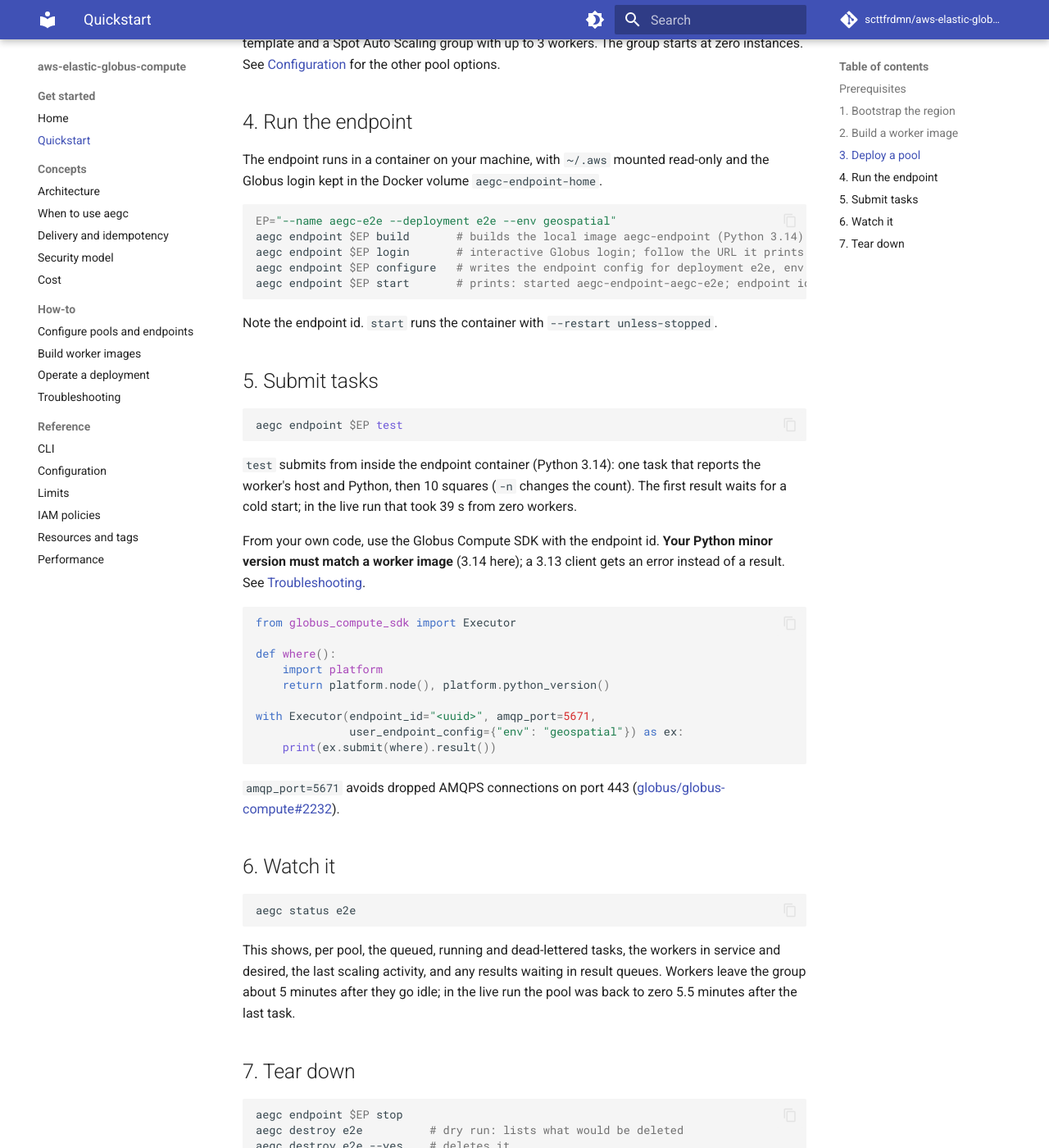
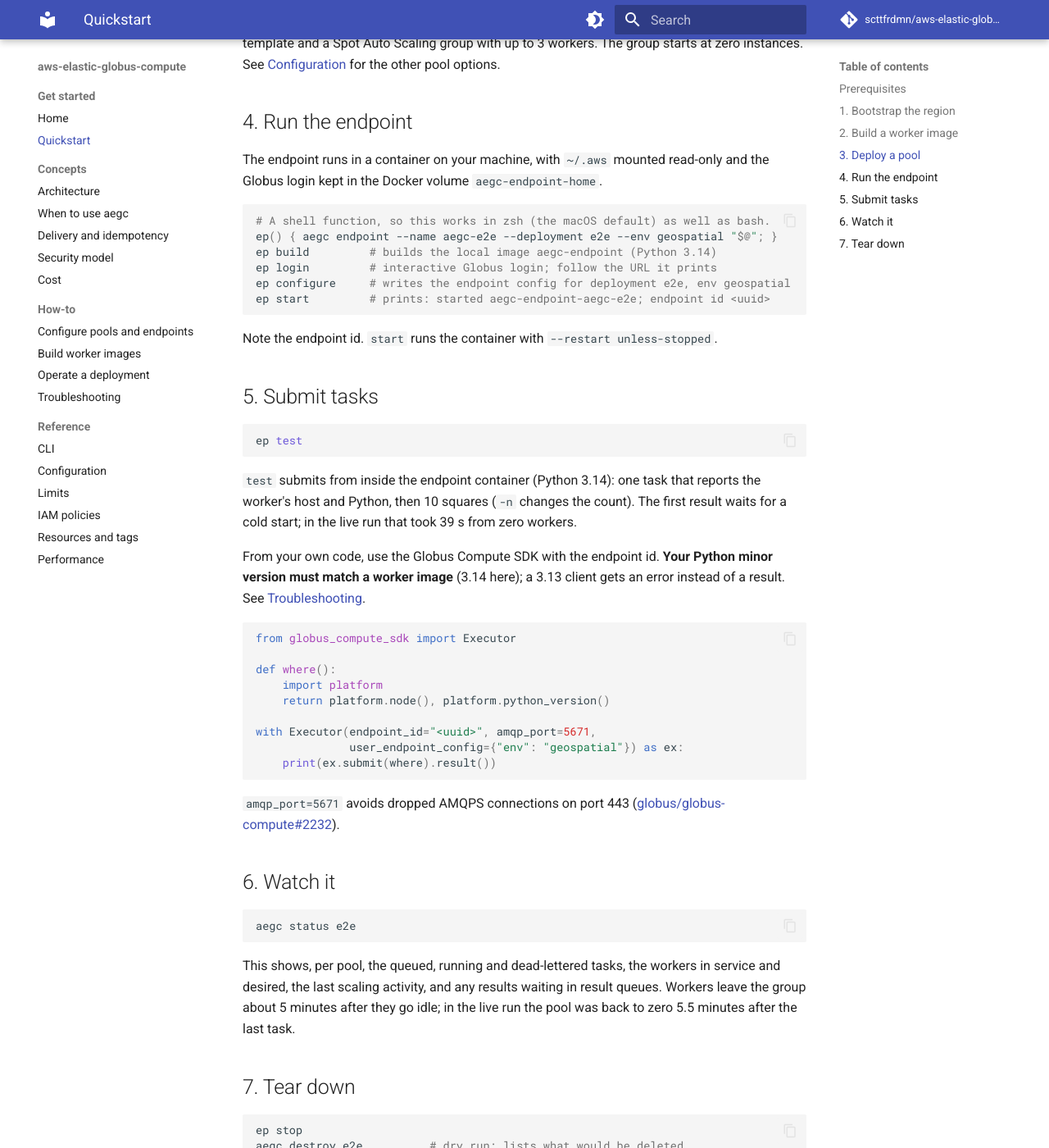
Before and after one commit to scttfrdmn/aws-elastic-globus-compute, an MkDocs documentation site: the page built from docs/quickstart.md, in a window 1280 px wide and 1400 px high, scrolled down 1741 px. Shown: the whole window at 82% size. Built offline with MkDocs 1.6.1 and Material for MkDocs 9.7.7, drawn with Linux system fonts in a browser that asks for light colours; comment, search, counter and statistics services are not loaded.

Commit message:
Docs: endpoint commands via a shell function, so they work in zsh
The quickstart's EP="--name ..."; aegc endpoint $EP build doesn't work
in zsh (the macOS default), which doesn't word-split unquoted variables:
argparse got the whole string as one argument. Found walking through
the quickstart from scratch (#16).

````diff
--- a/docs/quickstart.md
+++ b/docs/quickstart.md
@@ -80,11 +80,12 @@ The endpoint runs in a container on your machine, with `~/.aws` mounted read-onl
 login kept in the Docker volume `aegc-endpoint-home`.
 
 ```sh
-EP="--name aegc-e2e --deployment e2e --env geospatial"
-aegc endpoint $EP build       # builds the local image aegc-endpoint (Python 3.14)
-aegc endpoint $EP login       # interactive Globus login; follow the URL it prints
-aegc endpoint $EP configure   # writes the endpoint config for deployment e2e, env geospatial
-aegc endpoint $EP start       # prints: started aegc-endpoint-aegc-e2e; endpoint id <uuid>
+# A shell function, so this works in zsh (the macOS default) as well as bash.
+ep() { aegc endpoint --name aegc-e2e --deployment e2e --env geospatial "$@"; }
+ep build         # builds the local image aegc-endpoint (Python 3.14)
+ep login         # interactive Globus login; follow the URL it prints
+ep configure     # writes the endpoint config for deployment e2e, env geospatial
+ep start         # prints: started aegc-endpoint-aegc-e2e; endpoint id <uuid>
 ```
 
 Note the endpoint id. `start` runs the container with `--restart unless-stopped`.
@@ -92,7 +93,7 @@ Note the endpoint id. `start` runs the container with `--restart unless-stopped`
 ## 5. Submit tasks
 
 ```sh
-aegc endpoint $EP test
+ep test
 ```
 
 `test` submits from inside the endpoint container (Python 3.14): one task that reports the worker's
@@ -132,7 +133,7 @@ after the last task.
 ## 7. Tear down
 
 ```sh
-aegc endpoint $EP stop
+ep stop
 aegc destroy e2e          # dry run: lists what would be deleted
 aegc destroy e2e --yes    # deletes it
 ```
````
Also changed, not shown: docs/how-to/operations.md (+8 -7 lines).
